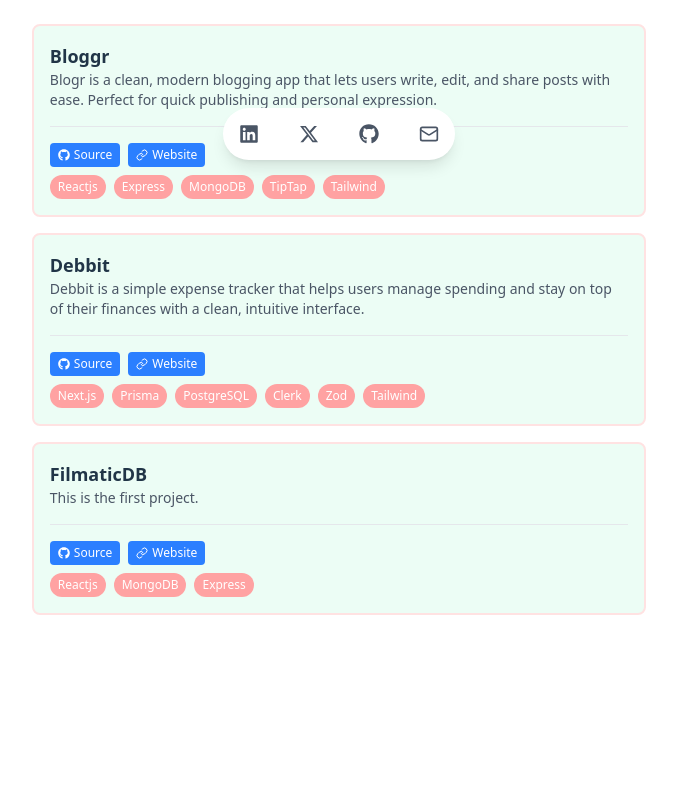
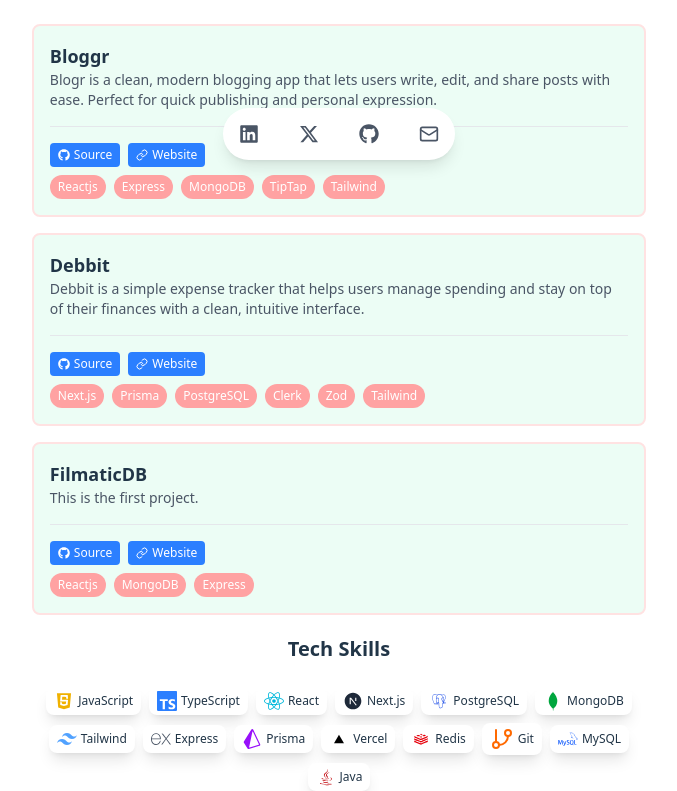
Before and after one commit to gopalkrs/my-portfolio-dev, a React (Vite) app: page / in a window 1280 px wide. Shown: the part 620-1411 px from the top of the page, without its empty margins (301-978 px from the left). Before the commit the page ends 1235 px from the top, so only its background shows below. Built offline with nearby package versions, Linux system fonts and the light colour scheme.

Commit message:
feat: add TechSkills component and integrate it into the Homepage

```diff
--- a/src/components/Projects.tsx
+++ b/src/components/Projects.tsx
@@ -52,7 +52,7 @@ const Projects = () => {
                                 Website
                             </a>
                         </div>
-                        <div className="mt-2 flex items-center overflow-hidden flex-row gap-2">{project.techstack.map((tech, index) => (
+                        <div className="mt-2 flex items-center flex-wrap flex-row gap-2">{project.techstack.map((tech, index) => (
                             <p className="bg-red-300 text-xs text-white px-2 py-1 rounded-xl" key={index}>{tech}</p>
                         ))}
                         </div>
--- /dev/null
+++ b/src/components/TechSkills.tsx
@@ -0,0 +1,43 @@
+import { GitBranch } from "lucide-react"
+import { CgVercel } from "react-icons/cg"
+import { DiJava, DiJavascript, DiMongodb, DiPostgresql, DiRedis } from "react-icons/di"
+import { FaReact } from "react-icons/fa6"
+import { RiNextjsFill, RiTailwindCssFill } from "react-icons/ri"
+import { SiExpress, SiMysql, SiPrisma, SiTypescript } from "react-icons/si"
+
+const TechSkills = () => {
+
+  const techStack=[
+    { name: 'JavaScript', icon: <DiJavascript />, color: 'text-yellow-500' },
+    { name: 'TypeScript', icon: <SiTypescript />, color: 'text-blue-500' },
+    { name: 'React', icon: <FaReact />, color: 'text-cyan-500' },
+    { name: 'Next.js', icon: <RiNextjsFill />, color: 'text-gray-800' },
+    { name: 'PostgreSQL', icon: <DiPostgresql />, color: 'text-blue-700' },
+    { name: 'MongoDB', icon: <DiMongodb />, color: 'text-green-600' },
+    { name: 'Tailwind', icon: <RiTailwindCssFill />, color: 'text-blue-400' },
+    { name: 'Express', icon: <SiExpress />, color: 'text-gray-600' },
+    { name: 'Prisma', icon: <SiPrisma />, color: 'text-purple-600' },
+    { name: 'Vercel', icon: <CgVercel />, color: 'text-black' },
+    { name: 'Redis', icon: <DiRedis />, color: 'text-red-600' },
+    { name: 'Git', icon: <GitBranch />, color: 'text-orange-500' },
+    { name: 'MySQL', icon: <SiMysql />, color: 'text-blue-600' },
+    { name: 'Java', icon: <DiJava />, color: 'text-red-700' },
+  ]
+
+  return (
+    <section className="mt-5 mx-auto w-[80%] md:max-w-3xl">
+      <h2 className="text-xl text-center font-bold mb-6">Tech Skills</h2>
+      <div className="flex flex-row flex-wrap justify-center items-center gap-2">
+        {techStack.map((tech, index) => (
+          <div key={index} className="flex items-center bg-white gap-1 py-1 px-2 rounded-lg shadow-lg">
+            <span className={`text-xl rounded-full ${tech.color}`}>{tech.icon}</span>
+            <span className="text-xs font-medium">{tech.name}</span>
+          </div>
+        ))}
+      </div>
+
+    </section>
+  )
+}
+
+export default TechSkills
--- a/src/pages/Homepage.tsx
+++ b/src/pages/Homepage.tsx
@@ -2,6 +2,7 @@ import AboutMe from "../components/AboutMe"
 import ContactMe from "../components/ContactMe"
 import Experience from "../components/Experience"
 import Projects from "../components/Projects"
+import TechSkills from "../components/TechSkills"
 
 const Homepage = () => {
   return (
@@ -10,6 +11,7 @@ const Homepage = () => {
         <ContactMe/>
         <Experience />
         <Projects />
+        <TechSkills />
     </section>
   )
 }
```
